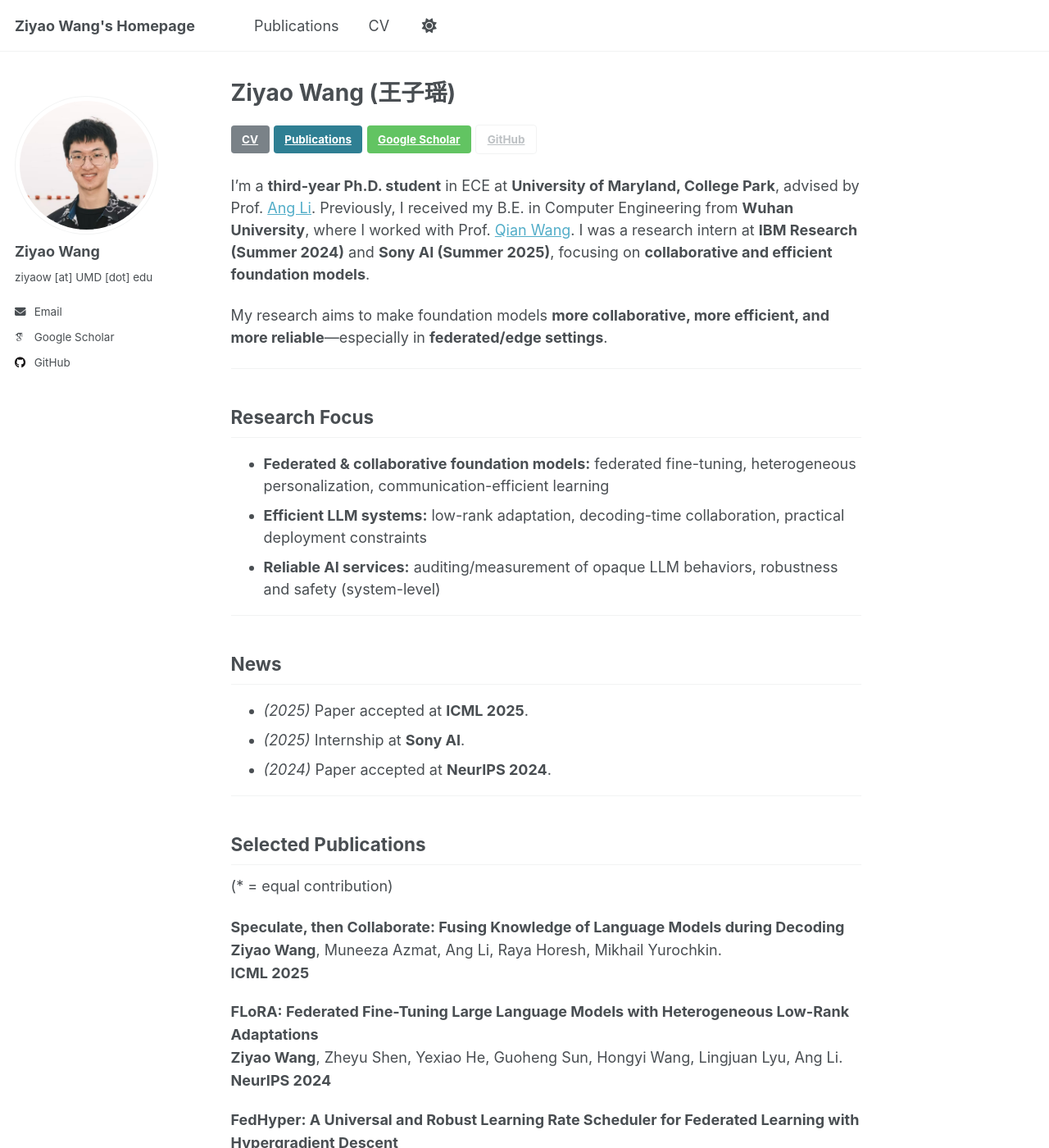
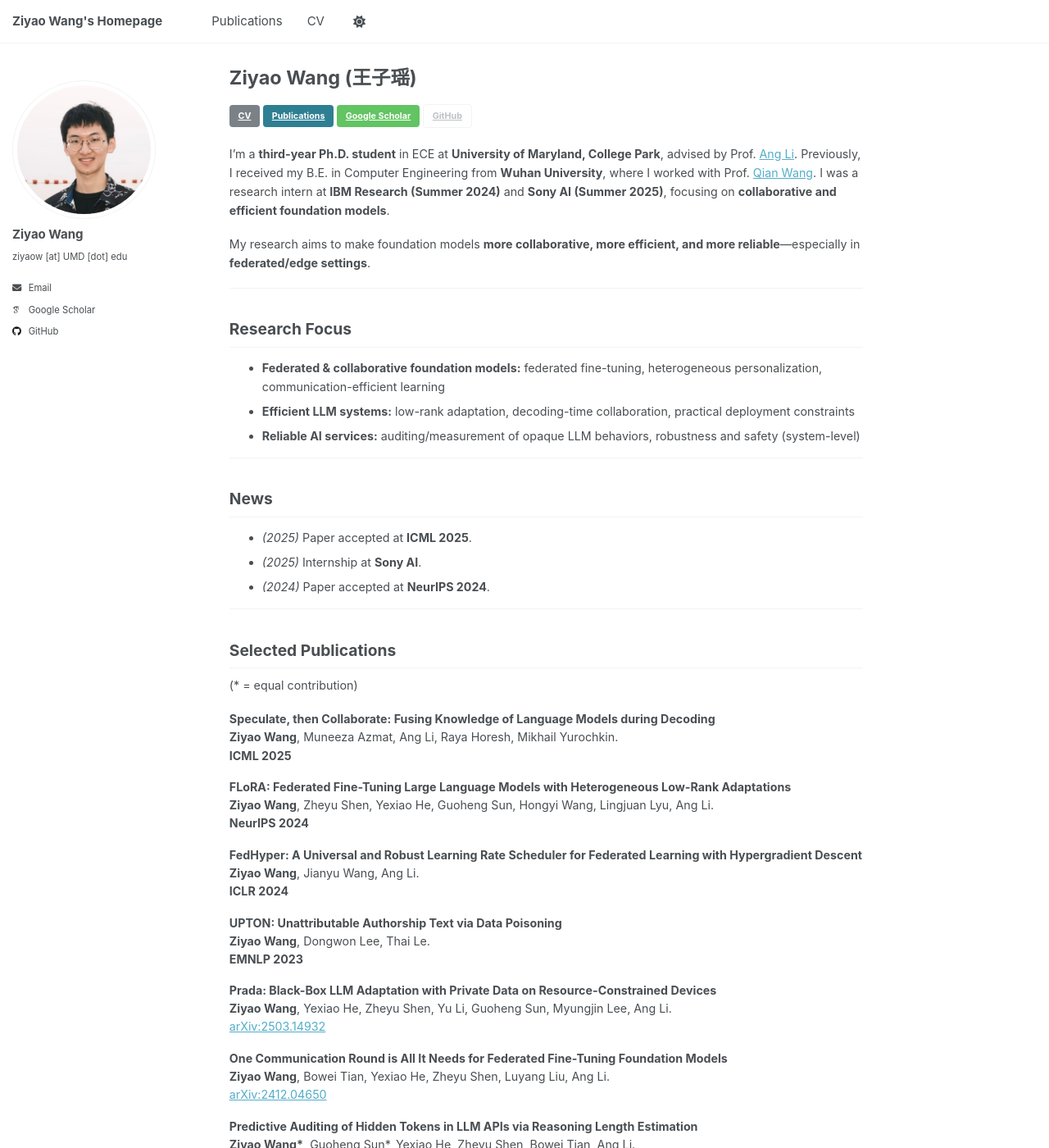
Before and after one commit to ziyaow1010/ziyaow1010.github.io, a Jekyll site: the page built from _pages/about.md, in a window 1280 px wide and 1400 px high. Shown: the whole window at 82% size. Built offline with Jekyll 4.4.1, drawn with Linux system fonts in a browser that asks for light colours; some web fonts are replaced; a script that is not in the unit is left out.

Commit message:
Update main.scss

```diff
--- a/assets/css/main.scss
+++ b/assets/css/main.scss
@@ -50,3 +50,12 @@
 .selected-pubs strong {
   font-weight: 700;
 }
+
+/* Global typography tweaks */
+html { font-size: 15px; }          /* 默认通常 16px，这里整体缩小一点 */
+.page__content { font-size: 0.95em; line-height: 1.6; }
+
+/* Headings slightly smaller */
+.page__content h1 { font-size: 1.8em; }
+.page__content h2 { font-size: 1.35em; }
+.page__content h3 { font-size: 1.15em; }
```
